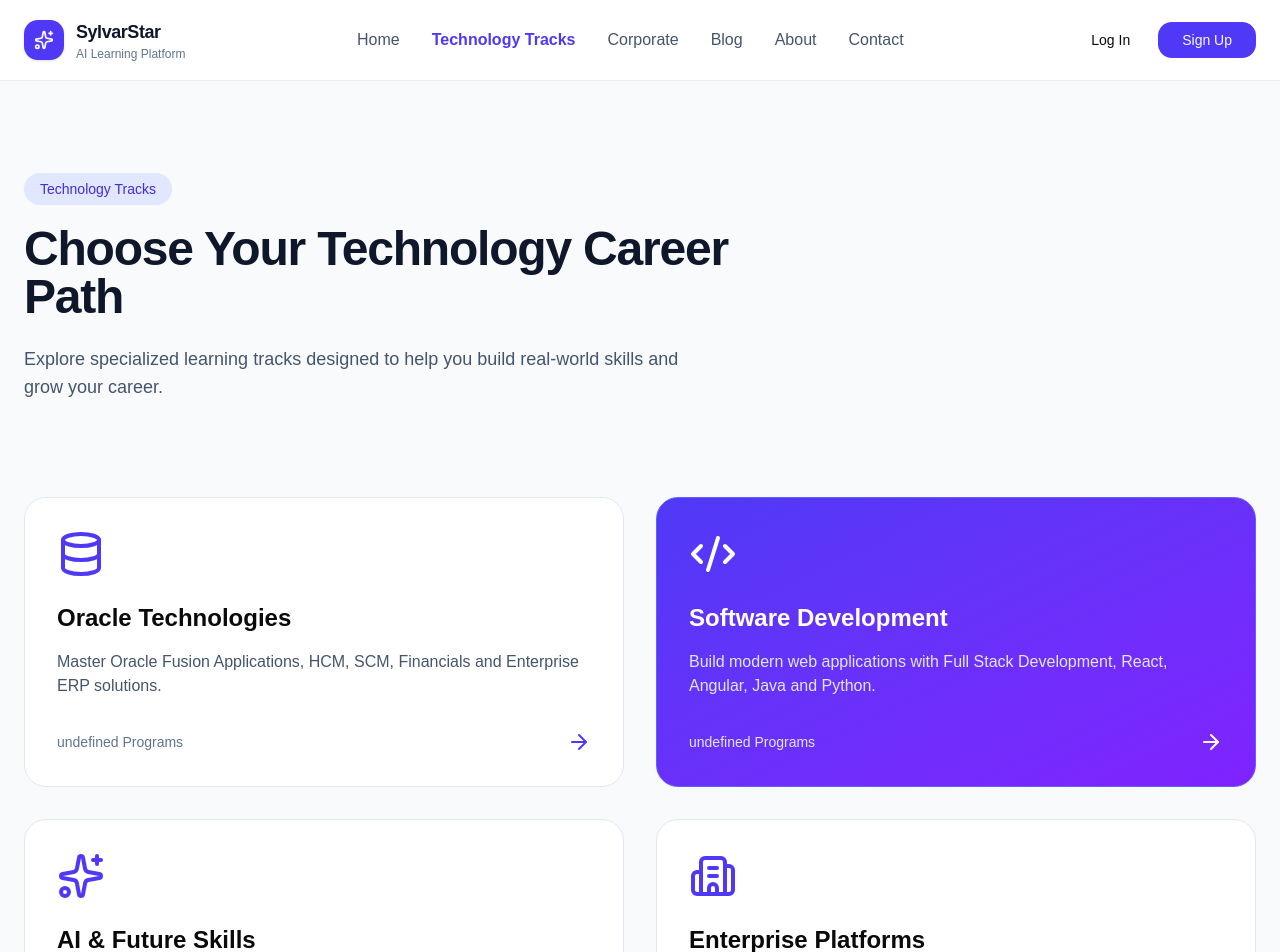
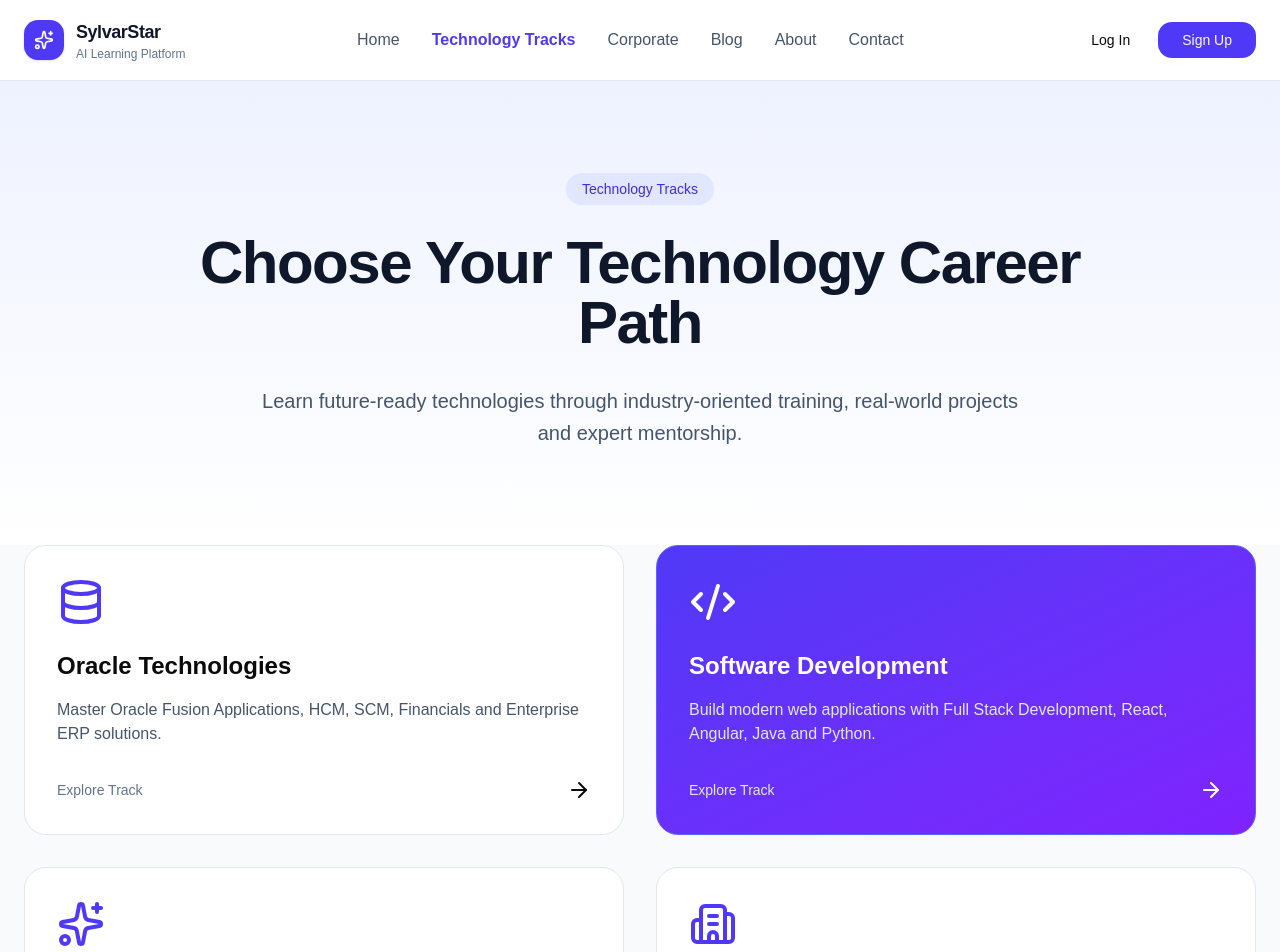
Before and after one commit to sureshkathroj/sylvarstar-lms, a React (Vite) app: page /technology-tracks in a window 1280 px wide. Shown: the top 952 px of the page. Built offline with nearby package versions, Linux system fonts and the light colour scheme.

Commit message:
feat(marketing): updated programs page

```diff
--- a/src/features/marketing/pages/ProgramsPage.tsx
+++ b/src/features/marketing/pages/ProgramsPage.tsx
@@ -1,24 +1,11 @@
-import { TrackGrid } from "@/features/marketing/sections/tracks/TrackGrid";
+import { TechnologyTracksHero } from "@/features/marketing/sections/technology-tracks/TechnologyTracksHero";
+import { TechnologyTracksGrid } from "@/features/marketing/sections/technology-tracks/TechnologyTracksGrid";
 
 export function ProgramsPage() {
   return (
     <main className="bg-slate-50">
-      <section className="container mx-auto px-6 py-24">
-        <span className="rounded-full bg-indigo-100 px-4 py-2 text-sm font-medium text-indigo-700">
-          Technology Tracks
-        </span>
-
-        <h1 className="mt-6 max-w-3xl text-5xl font-bold tracking-tight text-slate-900">
-          Choose Your Technology Career Path
-        </h1>
-
-        <p className="mt-6 max-w-2xl text-lg text-slate-600">
-          Explore specialized learning tracks designed to help you build
-          real-world skills and grow your career.
-        </p>
-      </section>
-
-      <TrackGrid />
+      <TechnologyTracksHero />
+      <TechnologyTracksGrid />
     </main>
   );
 }
--- /dev/null
+++ b/src/features/marketing/sections/technology-tracks/TechnologyTrackCard.tsx
@@ -0,0 +1,58 @@
+import type { TechnologyTrack } from "@/features/marketing/types/track";
+import { ArrowRight } from "lucide-react";
+
+type Props = {
+  track: TechnologyTrack;
+};
+
+export function TechnologyTrackCard({ track }: Props) {
+  const Icon = track.icon;
+
+  return (
+    <article
+      className={`rounded-3xl border p-8 transition-all duration-300 hover:-translate-y-2 hover:shadow-xl ${
+        track.featured
+          ? "border-indigo-500 bg-gradient-to-br from-indigo-600 to-violet-600 text-white"
+          : "border-slate-200 bg-white"
+      }`}
+    >
+      <Icon
+        className={`h-12 w-12 ${
+          track.featured
+            ? "text-white"
+            : "text-indigo-600"
+        }`}
+      />
+
+      <h2 className="mt-6 text-2xl font-bold">
+        {track.title}
+      </h2>
+
+      <p
+        className={`mt-4 ${
+          track.featured
+            ? "text-indigo-100"
+            : "text-slate-600"
+        }`}
+      >
+        {track.description}
+      </p>
+
+      <div className="mt-8 flex items-center justify-between">
+        <span
+          className={`text-sm ${
+            track.featured
+              ? "text-indigo-100"
+              : "text-slate-500"
+          }`}
+        >
+          {track.comingSoon
+            ? "Coming Soon"
+            : "Explore Track"}
+        </span>
+
+        <ArrowRight />
+      </div>
+    </article>
+  );
+}
--- /dev/null
+++ b/src/features/marketing/sections/technology-tracks/TechnologyTracksGrid.tsx
@@ -0,0 +1,17 @@
+import { tracks } from "@/features/marketing/data/tracks";
+import { TechnologyTrackCard } from "./TechnologyTrackCard";
+
+export function TechnologyTracksGrid() {
+  return (
+    <section className="container mx-auto px-6 pb-24">
+      <div className="grid gap-8 md:grid-cols-2">
+        {tracks.map((track) => (
+          <TechnologyTrackCard
+            key={track.id}
+            track={track}
+          />
+        ))}
+      </div>
+    </section>
+  );
+}
--- /dev/null
+++ b/src/features/marketing/sections/technology-tracks/TechnologyTracksHero.tsx
@@ -0,0 +1,22 @@
+export function TechnologyTracksHero() {
+  return (
+    <section className="bg-gradient-to-b from-indigo-50 to-white">
+      <div className="container mx-auto px-6 py-24 text-center">
+
+        <span className="rounded-full bg-indigo-100 px-4 py-2 text-sm font-medium text-indigo-700">
+          Technology Tracks
+        </span>
+
+        <h1 className="mx-auto mt-8 max-w-4xl text-5xl font-bold tracking-tight text-slate-900 lg:text-6xl">
+          Choose Your Technology Career Path
+        </h1>
+
+        <p className="mx-auto mt-8 max-w-3xl text-xl leading-8 text-slate-600">
+          Learn future-ready technologies through industry-oriented training,
+          real-world projects and expert mentorship.
+        </p>
+
+      </div>
+    </section>
+  );
+}
```
